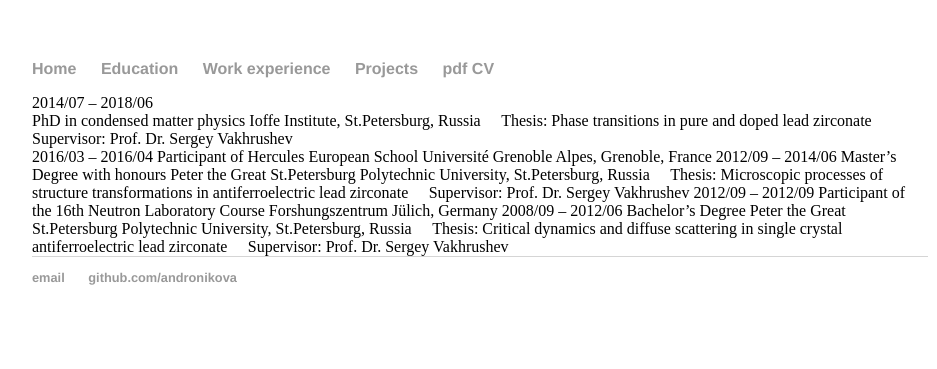
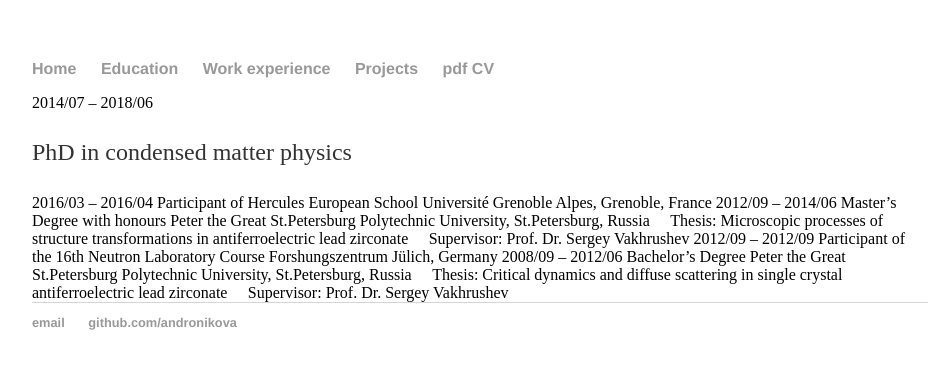
Before and after one commit to andronikova/andronikova.github.io, a Jekyll site: the page built from education.html, in a window 1280 px wide. Shown: the top 369 px of the page, without its empty margins (160-1097 px from the left). Built offline with Jekyll 4.4.1, drawn with Linux system fonts in a browser that asks for light colours.

Commit message:
gem file added

```diff
--- a/education.html
+++ b/education.html
@@ -10,10 +10,10 @@ title: Andronikova Daria
                 2014/07 – 2018/06
             </div>
             <div class="col-md-11">
-                PhD in condensed matter physics
-                <span>Ioffe Institute, St.Petersburg, Russia
- Thesis: Phase transitions in pure and doped lead zirconate
- Supervisor: Prof. Dr. Sergey Vakhrushev</span>
+                <p>PhD in condensed matter physics</p>
+                <!--<span>Ioffe Institute, St.Petersburg, Russia-->
+<!-- Thesis: Phase transitions in pure and doped lead zirconate-->
+<!-- Supervisor: Prof. Dr. Sergey Vakhrushev</span>-->
             </div>
         </div>
 
@@ -25,6 +25,8 @@ title: Andronikova Daria
 
             </div>
         </div>
+
+
     </div>
 
 2016/03 – 2016/04 Participant of Hercules European School
```
Also changed, not shown: Gemfile (added, +9 -0 lines), Gemfile.lock (added).
